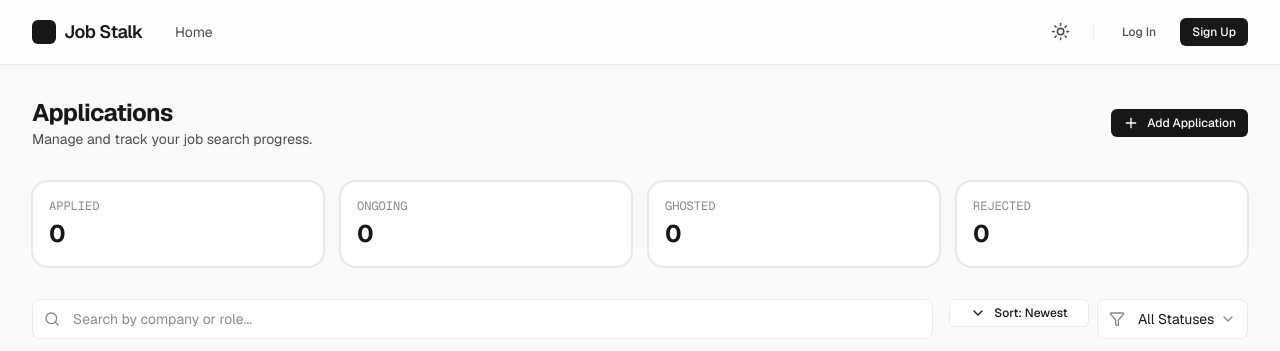
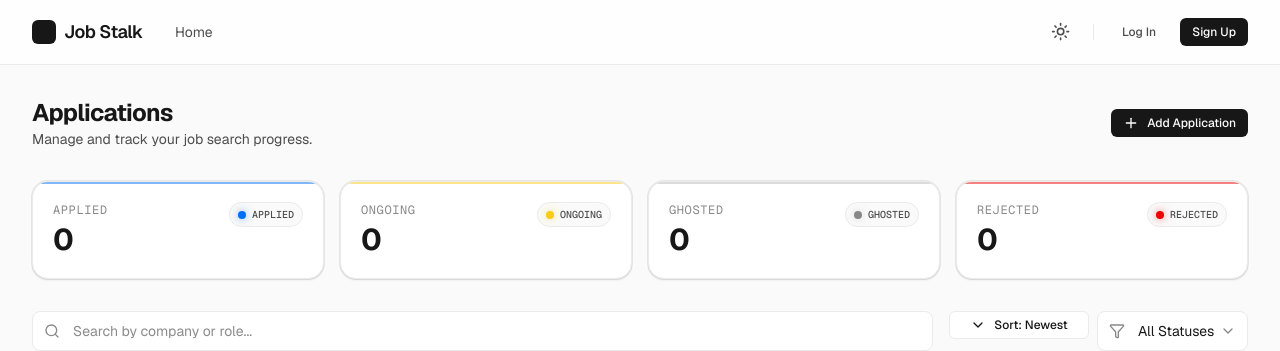
Before and after one commit to Utkarsh-Mauryaa/Stalk-Jobs, a Next.js app: page /dashboard in a window 1280 px wide. Shown: the top 351 px of the page. Built offline with nearby package versions, Linux system fonts and the light colour scheme; no server answers.

Commit message:
enhanced colors

```diff
--- a/app/dashboard/page.tsx
+++ b/app/dashboard/page.tsx
@@ -138,10 +138,10 @@ export default function Dashboard() {
             animate="show"
             className="grid grid-cols-2 md:grid-cols-4 gap-4 mb-8"
           >
-            <StatCard label="Applied" value={stats.applied.toString()} />
-            <StatCard label="Ongoing" value={stats.ongoing.toString()} />
-            <StatCard label="Ghosted" value={stats.ghosted.toString()} />
-            <StatCard label="Rejected" value={stats.rejected.toString()} />
+            <StatCard label="Applied" value={stats.applied.toString()} variant="applied" />
+            <StatCard label="Ongoing" value={stats.ongoing.toString()} variant="ongoing" />
+            <StatCard label="Ghosted" value={stats.ghosted.toString()} variant="ghosted" />
+            <StatCard label="Rejected" value={stats.rejected.toString()} variant="rejected" />
           </motion.div>
 
           <DashboardFilters
--- a/app/globals.css
+++ b/app/globals.css
@@ -15,7 +15,7 @@
   --color-link: #0070f3;
   --color-success: #0070f3;
   --color-error: #ee0000;
-  --color-warning: #f5a623;
+  --color-warning: #facc15;
 
   /* Gradients */
   --color-gradient-develop-start: #007cf0;
@@ -63,6 +63,9 @@
   --color-hairline-strong: #444444;
   --color-body: #a1a1a1;
   --color-mute: #666666;
+  --color-link: #3291ff;
+  --color-error: #ff3333;
+  --color-warning: #facc15;
   --selection-bg: #ffffff;
   --selection-fg: #000000;
 }
--- a/components/dashboard-filters.tsx
+++ b/components/dashboard-filters.tsx
@@ -50,11 +50,11 @@ export function DashboardFilters({
             onChange={(e) => setStatusFilter(e.target.value)}
             className="h-10 pl-10 pr-8 rounded-md border border-hairline bg-canvas text-sm focus:outline-none focus:ring-1 focus:ring-ink/20 appearance-none min-w-[140px] text-ink cursor-pointer hover:bg-canvas-soft transition-colors"
           >
-            <option value="all">All Statuses</option>
-            <option value="ongoing">Ongoing</option>
-            <option value="applied">Applied</option>
-            <option value="ghosted">Ghosted</option>
-            <option value="rejected">Rejected</option>
+            <option value="all" className="text-ink bg-canvas">All Statuses</option>
+            <option value="ongoing" className="text-warning bg-canvas">Ongoing</option>
+            <option value="applied" className="text-link bg-canvas">Applied</option>
+            <option value="ghosted" className="text-mute bg-canvas">Ghosted</option>
+            <option value="rejected" className="text-error bg-canvas">Rejected</option>
           </select>
           <ChevronDown className="absolute right-3 h-4 w-4 text-mute pointer-events-none" />
         </div>
--- a/components/job-dialog.tsx
+++ b/components/job-dialog.tsx
@@ -168,10 +168,10 @@ export function JobDialog({ open, onOpenChange, onSubmit, initialJob, today, tit
                 onChange={(e) => setJob({ ...job, status: e.target.value as JobStatus })}
                 className="h-10 w-full rounded-md border border-hairline bg-canvas px-3 py-2 text-sm focus:outline-none focus:ring-1 focus:ring-ink/20"
               >
-                <option value="applied">Applied</option>
-                <option value="ongoing">Ongoing</option>
-                {initialJob && <option value="ghosted">Ghosted</option>}
-                {initialJob && <option value="rejected">Rejected</option>}
+                <option value="applied" className="text-link bg-canvas">Applied</option>
+                <option value="ongoing" className="text-warning bg-canvas">Ongoing</option>
+                {initialJob && <option value="ghosted" className="text-mute bg-canvas">Ghosted</option>}
+                {initialJob && <option value="rejected" className="text-error bg-canvas">Rejected</option>}
               </select>
             </div>
             <div className="grid gap-2">
--- a/components/stat-card.tsx
+++ b/components/stat-card.tsx
@@ -10,17 +10,64 @@ const item = {
 interface StatCardProps {
   label: string
   value: string
+  variant?: "applied" | "ongoing" | "ghosted" | "rejected" | "default"
 }
 
-export function StatCard({ label, value }: StatCardProps) {
+export function StatCard({ label, value, variant = "default" }: StatCardProps) {
+  const variants = {
+    default: {
+      border: "border-hairline hover:border-hairline-strong",
+      indicator: "bg-mute/40",
+      accentLine: "bg-mute/30 group-hover:bg-mute/60",
+      bgHover: "hover:bg-canvas-soft-2/50"
+    },
+    applied: {
+      border: "border-hairline hover:border-link",
+      indicator: "bg-link shadow-[0_0_8px_rgba(0,112,243,0.5)]",
+      accentLine: "bg-link/50 group-hover:bg-link",
+      bgHover: "hover:bg-link/[0.08]"
+    },
+    ongoing: {
+      border: "border-hairline hover:border-warning",
+      indicator: "bg-warning shadow-[0_0_8px_rgba(250,204,21,0.5)]",
+      accentLine: "bg-warning/50 group-hover:bg-warning",
+      bgHover: "hover:bg-warning/[0.08]"
+    },
+    ghosted: {
+      border: "border-hairline hover:border-mute",
+      indicator: "bg-mute shadow-[0_0_8px_rgba(136,136,136,0.3)]",
+      accentLine: "bg-mute/30 group-hover:bg-mute/60",
+      bgHover: "hover:bg-canvas-soft-2/80"
+    },
+    rejected: {
+      border: "border-hairline hover:border-error",
+      indicator: "bg-error shadow-[0_0_8px_rgba(238,0,0,0.5)]",
+      accentLine: "bg-error/50 group-hover:bg-error",
+      bgHover: "hover:bg-error/[0.08]"
+    }
+  }
+
+  const style = variants[variant] || variants.default;
+
   return (
     <motion.div
       variants={item}
-      whileHover={{ scale: 1.02, transition: { duration: 0.2 } }}
-      className="p-4 rounded-xl border border-hairline bg-canvas shadow-level-1"
+      whileHover={{ scale: 1.02, y: -2, transition: { duration: 0.2 } }}
+      className={`p-5 rounded-xl border bg-canvas shadow-level-2 transition-all relative overflow-hidden group ${style.border} ${style.bgHover}`}
     >
-      <p className="text-xs font-mono uppercase text-mute mb-1">{label}</p>
-      <p className="text-2xl font-bold text-ink">{value}</p>
+      {/* Sleek top accent line */}
+      <div className={`absolute top-0 left-0 right-0 h-0.5 group-hover:h-1 transition-all ${style.accentLine}`} />
+
+      <div className="flex justify-between items-start">
+        <div className="space-y-1">
+          <p className="text-xs font-mono uppercase tracking-wider text-mute">{label}</p>
+          <p className="text-3xl font-bold font-sans tracking-tight text-ink">{value}</p>
+        </div>
+        <div className="flex items-center gap-1.5 bg-canvas-soft px-2 py-1 rounded-full border border-hairline transition-colors">
+          <div className={`h-2 w-2 rounded-full ${style.indicator}`} />
+          <span className="text-[10px] font-mono text-body font-medium uppercase">{variant}</span>
+        </div>
+      </div>
     </motion.div>
   )
 }
--- a/components/ui/badge.tsx
+++ b/components/ui/badge.tsx
@@ -5,23 +5,34 @@ interface BadgeProps extends React.HTMLAttributes<HTMLDivElement> {
   variant?: "applied" | "ongoing" | "ghosted" | "rejected" | "default"
 }
 
-export function Badge({ className, variant = "default", ...props }: BadgeProps) {
+export function Badge({ className, variant = "default", children, ...props }: BadgeProps) {
   const variants = {
     default: "bg-canvas-soft text-body border-hairline",
-    applied: "bg-link/10 text-link border-link/20",
-    ongoing: "bg-warning/10 text-warning border-warning/20",
-    ghosted: "bg-mute/10 text-mute border-mute/20",
-    rejected: "bg-error/10 text-error border-error/20",
+    applied: "bg-link/[0.06] text-link border-link/20",
+    ongoing: "bg-warning/[0.06] text-warning border-warning/20",
+    ghosted: "bg-mute/[0.06] text-mute border-mute/20",
+    rejected: "bg-error/[0.06] text-error border-error/20",
+  }
+
+  const dots = {
+    default: "bg-body/50",
+    applied: "bg-link",
+    ongoing: "bg-warning",
+    ghosted: "bg-mute",
+    rejected: "bg-error",
   }
 
   return (
     <div
       className={cn(
-        "inline-flex items-center rounded-full border px-2 py-0.5 text-xs font-medium transition-colors",
+        "inline-flex items-center gap-1.5 rounded-full border px-2.5 py-0.5 text-xs font-medium transition-colors",
         variants[variant],
         className
       )}
       {...props}
-    />
+    >
+      <span className={cn("h-1.5 w-1.5 rounded-full", dots[variant])} />
+      {children}
+    </div>
   )
 }
```
